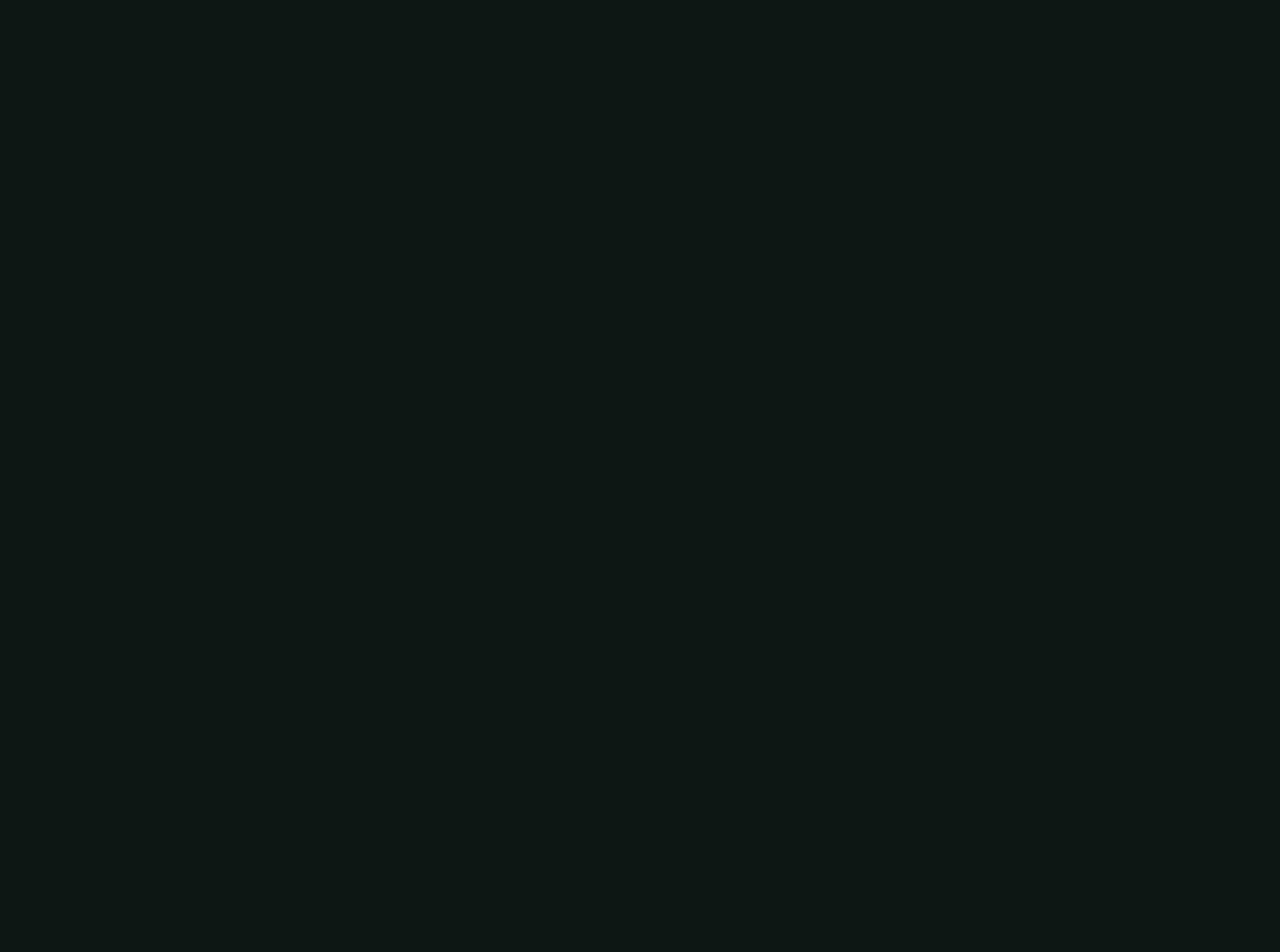
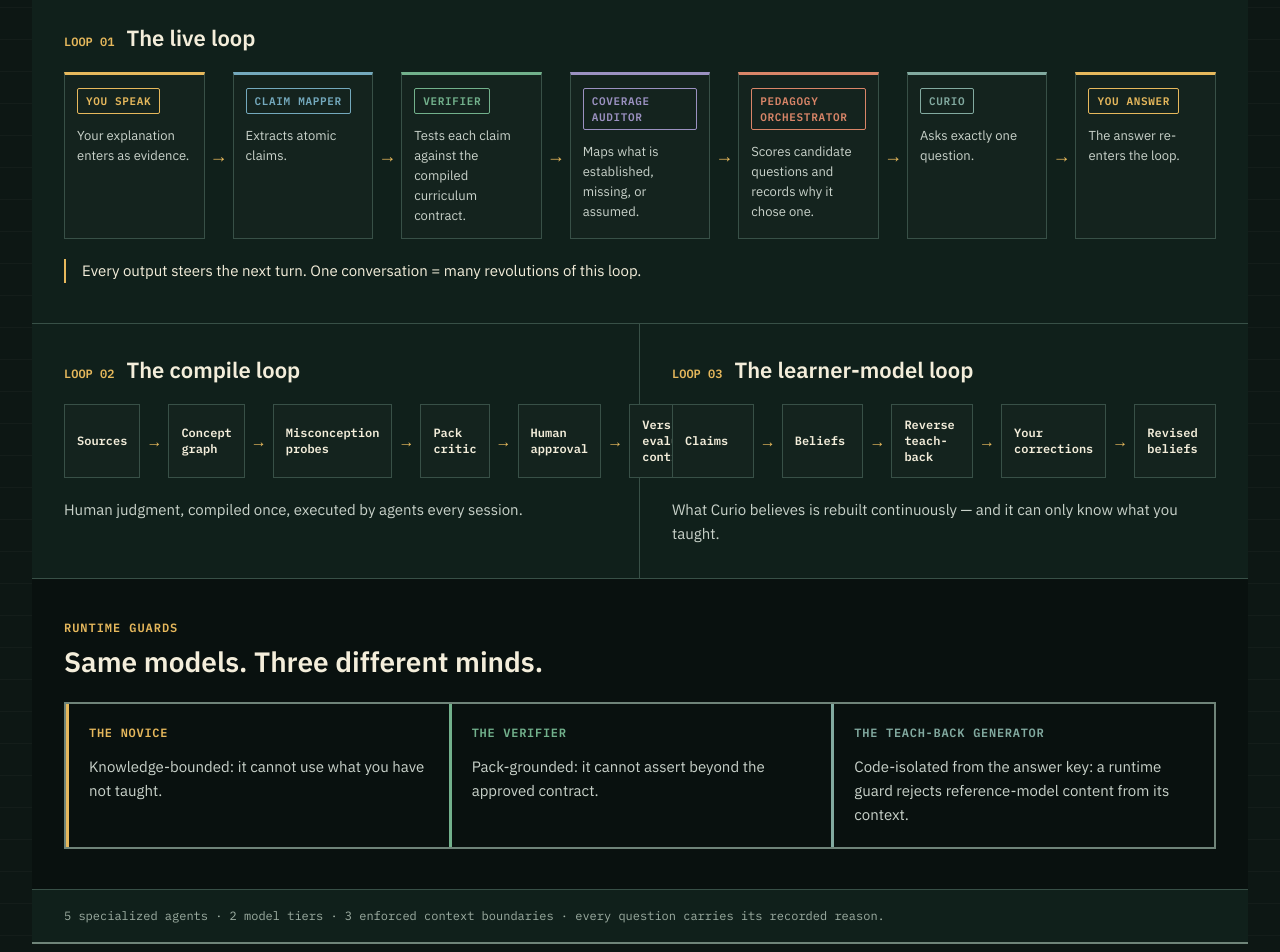
Before and after one commit to Jo2234/curio, a Next.js app: page / in a window 1280 px wide. Shown: the part 1240-2192 px from the top of the page. Before the commit the page ends 986 px from the top, so only its background shows below. Built offline with nearby package versions, Linux system fonts and the light colour scheme.

Commit message:
messaging: loop-engineering harness — three-loop diagram, context-boundary strip, README loop section

```diff
--- a/app/page.tsx
+++ b/app/page.tsx
@@ -10,6 +10,36 @@
   ["02", "Agents map your claims against the curriculum", "The evidence trail marks what is clear, missing, or uncertain."],
   ["03", "The novice teaches back only what you taught", "Hear your explanation reconstructed with its gaps left intact."],
 ] as const;
+
+const liveLoop = [
+  { label: "You speak", detail: "Your explanation enters as evidence.", color: "var(--accent)" },
+  { label: "Claim mapper", detail: "Extracts atomic claims.", color: "var(--agent-claim)" },
+  { label: "Verifier", detail: "Tests each claim against the compiled curriculum contract.", color: "var(--agent-verifier)" },
+  { label: "Coverage auditor", detail: "Maps what is established, missing, or assumed.", color: "var(--agent-concept)" },
+  { label: "Pedagogy orchestrator", detail: "Scores candidate questions and records why it chose one.", color: "var(--agent-question)" },
+  { label: "Curio", detail: "Asks exactly one question.", color: "var(--agent-curriculum)" },
+  { label: "You answer", detail: "The answer re-enters the loop.", color: "var(--accent)" },
+] as const;
+
+const compileLoop = ["Sources", "Concept graph", "Misconception probes", "Pack critic", "Human approval", "Versioned evaluation contract"] as const;
+const learnerLoop = ["Claims", "Beliefs", "Reverse teach-back", "Your corrections", "Revised beliefs"] as const;
+
+function LoopSequence({ items }: { items: readonly string[] }) {
+  return (
+    <div className="flex flex-col min-[900px]:flex-row min-[900px]:items-stretch">
+      {items.map((item, index) => (
+        <div key={item} className="contents">
+          <div className="flex min-h-14 flex-1 items-center border border-[var(--border)] bg-[var(--bg-panel)] px-3 py-3 font-mono text-[12px] font-semibold leading-4 text-[var(--text-primary)]">
+            {item}
+          </div>
+          {index < items.length - 1 ? (
+            <span aria-hidden="true" className="flex h-7 shrink-0 items-center justify-center font-mono text-[16px] text-[var(--accent)] min-[900px]:h-auto min-[900px]:w-7"><span className="min-[900px]:hidden">↓</span><span className="hidden min-[900px]:inline">→</span></span>
+          ) : null}
+        </div>
+      ))}
+    </div>
+  );
+}
 
 export default function Home() {
   return (
@@ -56,6 +86,88 @@
             <Link href="/review" className="w-fit border-b border-transparent no-underline transition-colors hover:border-[var(--accent)] hover:text-[var(--text-primary)]">Expert review console</Link>
           </div>
 
+          <section id="loop-engineering" aria-labelledby="loop-engineering-title" className="mt-20 border-y-2 border-[var(--border-strong)] bg-[var(--bg-evidence)] lg:mt-24">
+            <header className="border-b-2 border-[var(--border-strong)] px-4 py-8 sm:px-6 lg:px-8">
+              <p className="m-0 font-mono text-[12px] font-semibold uppercase tracking-[0.08em] text-[var(--accent)]">System docket / 04</p>
+              <h2 id="loop-engineering-title" className="mb-0 mt-3 max-w-[900px] font-[var(--font-display)] text-[clamp(30px,4vw,48px)] font-semibold leading-[1.08] tracking-[-0.025em] text-[var(--text-primary)]">
+                Under the hood: a loop-engineering harness
+              </h2>
+              <p className="mb-0 mt-4 max-w-[780px] text-[16px] leading-6 text-[var(--text-secondary)] sm:text-[18px] sm:leading-7">
+                Specialized agents steer the same underlying models through differently bounded roles. Each structured output becomes the next loop&apos;s steering input.
+              </p>
+            </header>
+
+            <article className="border-b border-[var(--border)] px-4 py-8 sm:px-6 lg:px-8 lg:py-10">
+              <div className="mb-5 flex items-baseline gap-3">
+                <span className="font-mono text-[12px] font-semibold text-[var(--accent)]">LOOP 01</span>
+                <h3 className="m-0 font-[var(--font-display)] text-[22px] font-semibold leading-7">The live loop</h3>
+              </div>
+              <div className="flex flex-col min-[900px]:flex-row min-[900px]:items-stretch">
+                {liveLoop.map((item, index) => (
+                  <div key={item.label} className="contents">
+                    <div className="min-h-[112px] flex-1 border border-[var(--border)] bg-[var(--bg-panel)] p-3" style={{ borderTop: `3px solid ${item.color}` }}>
+                      <span className="inline-flex rounded-[2px] border px-2 py-1 font-mono text-[11px] font-semibold uppercase leading-4 tracking-[0.06em]" style={{ borderColor: item.color, color: item.color }}>
+                        {item.label}
+                      </span>
+                      <p className="mb-0 mt-3 text-[13px] leading-5 text-[var(--text-secondary)]">{item.detail}</p>
+                    </div>
+                    {index < liveLoop.length - 1 ? (
+                      <span aria-hidden="true" className="flex h-8 shrink-0 items-center justify-center font-mono text-[18px] text-[var(--accent)] min-[900px]:h-auto min-[900px]:w-7">
+                        <span className="min-[900px]:hidden">↓</span><span className="hidden min-[900px]:inline">→</span>
+                      </span>
+                    ) : null}
+                  </div>
+                ))}
+              </div>
+              <p className="mb-0 mt-5 border-l-2 border-[var(--accent)] pl-4 text-[15px] leading-6 text-[var(--text-primary)]">
+                Every output steers the next turn. One conversation = many revolutions of this loop.
+              </p>
+            </article>
+
+            <div className="grid min-[1280px]:grid-cols-2">
+              <article className="border-b border-[var(--border)] px-4 py-8 sm:px-6 lg:px-8 min-[1280px]:border-r">
+                <div className="mb-5 flex items-baseline gap-3">
+                  <span className="font-mono text-[12px] font-semibold text-[var(--accent)]">LOOP 02</span>
+                  <h3 className="m-0 font-[var(--font-display)] text-[22px] font-semibold leading-7">The compile loop</h3>
+                </div>
+                <LoopSequence items={compileLoop} />
+                <p className="mb-0 mt-5 text-[15px] leading-6 text-[var(--text-secondary)]">Human judgment, compiled once, executed by agents every session.</p>
+              </article>
+
+              <article className="border-b border-[var(--border)] px-4 py-8 sm:px-6 lg:px-8">
+                <div className="mb-5 flex items-baseline gap-3">
+                  <span className="font-mono text-[12px] font-semibold text-[var(--accent)]">LOOP 03</span>
+                  <h3 className="m-0 font-[var(--font-display)] text-[22px] font-semibold leading-7">The learner-model loop</h3>
+                </div>
+                <LoopSequence items={learnerLoop} />
+                <p className="mb-0 mt-5 text-[15px] leading-6 text-[var(--text-secondary)]">What Curio believes is rebuilt continuously — and it can only know what you taught.</p>
+              </article>
+            </div>
+
+            <aside aria-labelledby="context-boundaries-title" className="border-b border-[var(--border)] bg-[var(--bg-sunken)] px-4 py-8 sm:px-6 lg:px-8 lg:py-10">
+              <p className="m-0 font-mono text-[12px] font-semibold uppercase tracking-[0.08em] text-[var(--accent)]">Runtime guards</p>
+              <h3 id="context-boundaries-title" className="mb-0 mt-2 font-[var(--font-display)] text-[28px] font-semibold leading-8 text-[var(--text-primary)]">Same models. Three different minds.</h3>
+              <div className="mt-6 grid border-2 border-[var(--border-strong)] min-[900px]:grid-cols-3">
+                <div className="border-l-[3px] border-l-[var(--accent)] p-5">
+                  <p className="m-0 font-mono text-[12px] font-semibold uppercase tracking-[0.06em] text-[var(--accent)]">The novice</p>
+                  <p className="mb-0 mt-3 text-[15px] leading-6 text-[var(--text-secondary)]">Knowledge-bounded: it cannot use what you have not taught.</p>
+                </div>
+                <div className="border-t border-[var(--border)] border-l-[3px] border-l-[var(--agent-verifier)] p-5 min-[900px]:border-t-0">
+                  <p className="m-0 font-mono text-[12px] font-semibold uppercase tracking-[0.06em] text-[var(--agent-verifier)]">The verifier</p>
+                  <p className="mb-0 mt-3 text-[15px] leading-6 text-[var(--text-secondary)]">Pack-grounded: it cannot assert beyond the approved contract.</p>
+                </div>
+                <div className="border-t border-[var(--border)] border-l-[3px] border-l-[var(--agent-curriculum)] p-5 min-[900px]:border-t-0">
+                  <p className="m-0 font-mono text-[12px] font-semibold uppercase tracking-[0.06em] text-[var(--agent-curriculum)]">The teach-back generator</p>
+                  <p className="mb-0 mt-3 text-[15px] leading-6 text-[var(--text-secondary)]">Code-isolated from the answer key: a runtime guard rejects reference-model content from its context.</p>
+                </div>
+              </div>
+            </aside>
+
+            <p className="m-0 px-4 py-4 font-mono text-[12px] leading-5 text-[var(--text-muted)] sm:px-6 lg:px-8">
+              5 specialized agents · 2 model tiers · 3 enforced context boundaries · every question carries its recorded reason.
+            </p>
+          </section>
+
           <footer className="pt-8 font-mono text-[12px] leading-5 text-[var(--text-muted)]">
             One educator. Thousands of rehearsals. Agents deliver, a human reviews what matters.
           </footer>
```
Also changed, not shown: 1 other file (tests, documents, lock files or other folders).
